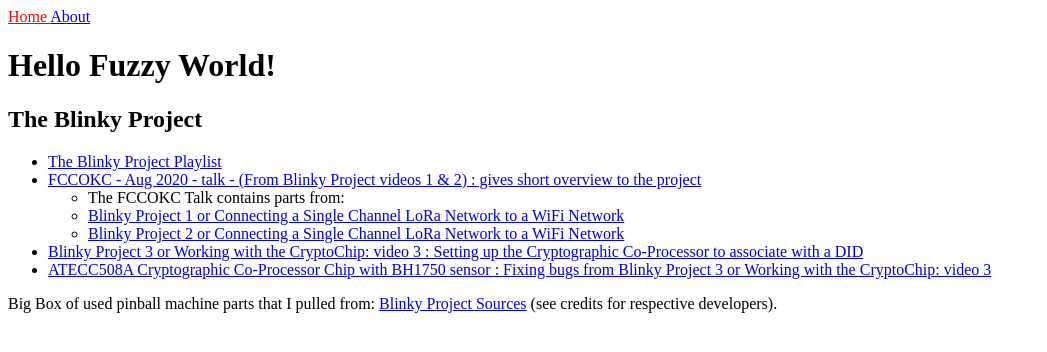
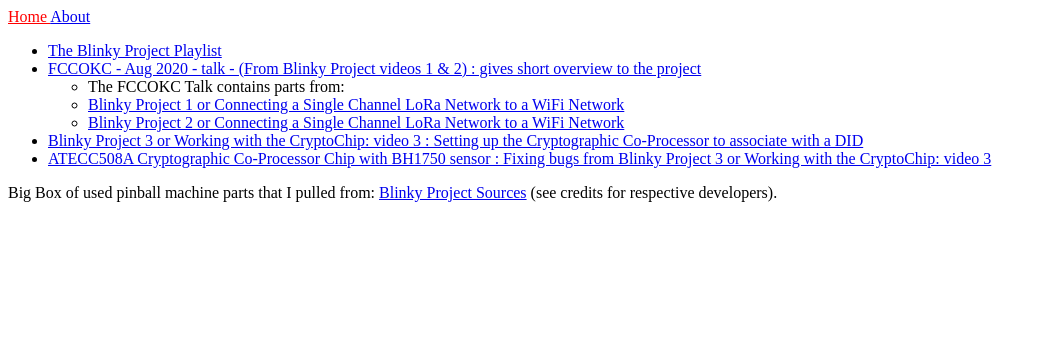
Before and after one commit to theholo-space/theholo-space.github.io, a Jekyll site: the page built from index.html, in a window 1280 px wide. Shown: the top 352 px of the page, without its empty margins (0-1047 px from the left). Built offline with Jekyll 4.4.1, drawn with Linux system fonts in a browser that asks for light colours.

Commit message:
change the spacing in the index.html

```diff
--- a/index.html
+++ b/index.html
@@ -9,17 +9,19 @@
     <title>Home</title>
   </head>
   <body>
-    <h1>Hello Fuzzy World!</h1>
-    <h2>The Blinky Project</h2>
     <ul>
      <li><a href="https://www.youtube.com/playlist?list=PLbVZNfQhcZ3eQpiBUY_0IaXPmPE5pZoOT">The Blinky Project Playlist</a></li>
+
      <li><a href="https://www.youtube.com/watch?v=tCnqrZda-Wc&list=PLbVZNfQhcZ3eQpiBUY_0IaXPmPE5pZoOT&index=4">FCCOKC - Aug 2020 - talk - (From Blinky Project videos 1 & 2) : gives short overview to the project</a></li>
+
      <ul>
 	     <li>The FCCOKC Talk contains parts from:</li>
 	     <li><a href="https://www.youtube.com/watch?v=bFr6qjkxKNQ&list=PLbVZNfQhcZ3eQpiBUY_0IaXPmPE5pZoOT&index=2">Blinky Project 1 or Connecting a Single Channel LoRa Network to a WiFi Network</a></li>
 	     <li><a href="https://www.youtube.com/watch?v=OhYyUIJ2CHM&list=PLbVZNfQhcZ3eQpiBUY_0IaXPmPE5pZoOT&index=3">Blinky Project 2 or Connecting a Single Channel LoRa Network to a WiFi Network</a></li>
      </ul>
+
      <li><a href="https://www.youtube.com/watch?v=GNOPb5iGiQk&list=PLbVZNfQhcZ3eQpiBUY_0IaXPmPE5pZoOT&index=1">Blinky Project 3 or Working with the CryptoChip: video 3 : Setting up the Cryptographic Co-Processor to associate with a DID</a></li>
+
      <li><a href="https://www.youtube.com/watch?v=yFi4LcselCc&list=PLbVZNfQhcZ3eQpiBUY_0IaXPmPE5pZoOT&index=5">ATECC508A Cryptographic Co-Processor Chip with BH1750 sensor : Fixing bugs from Blinky Project 3 or Working with the CryptoChip: video 3</a></li>
     </ul>
 
```
